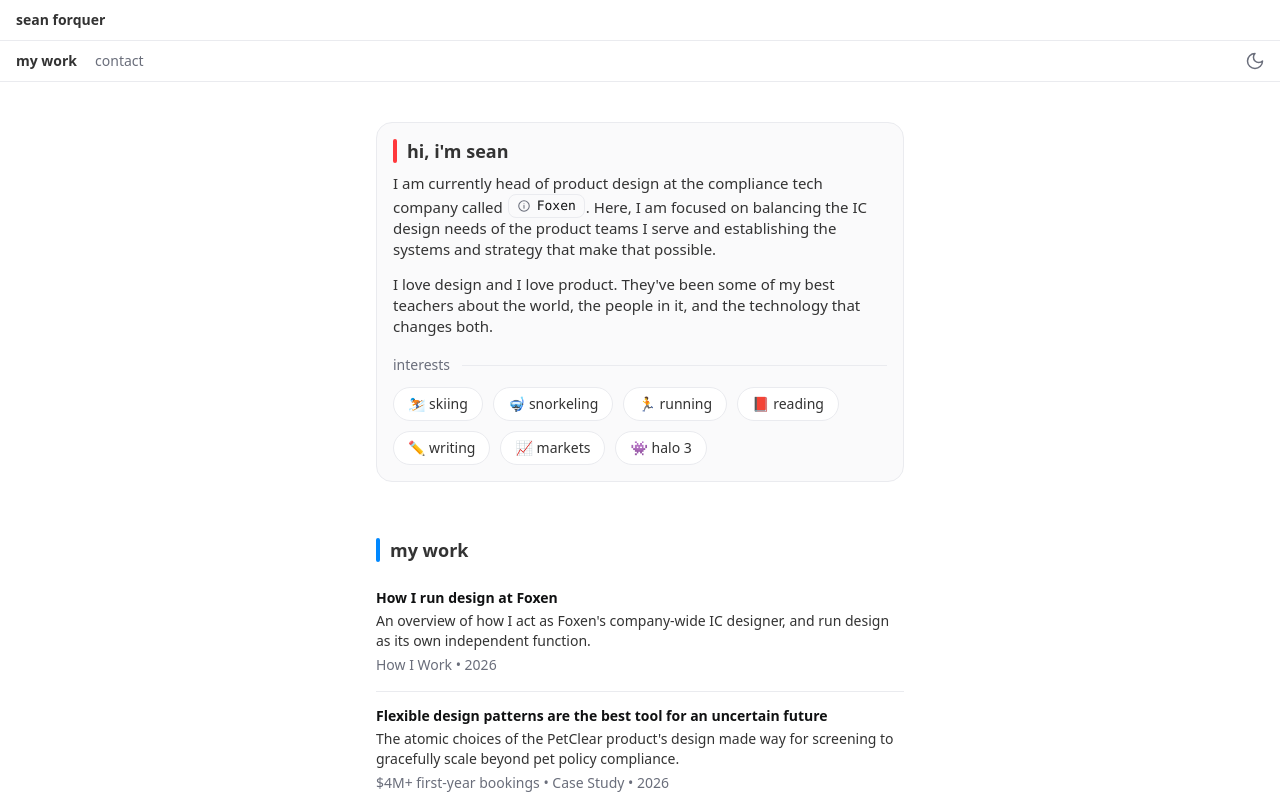
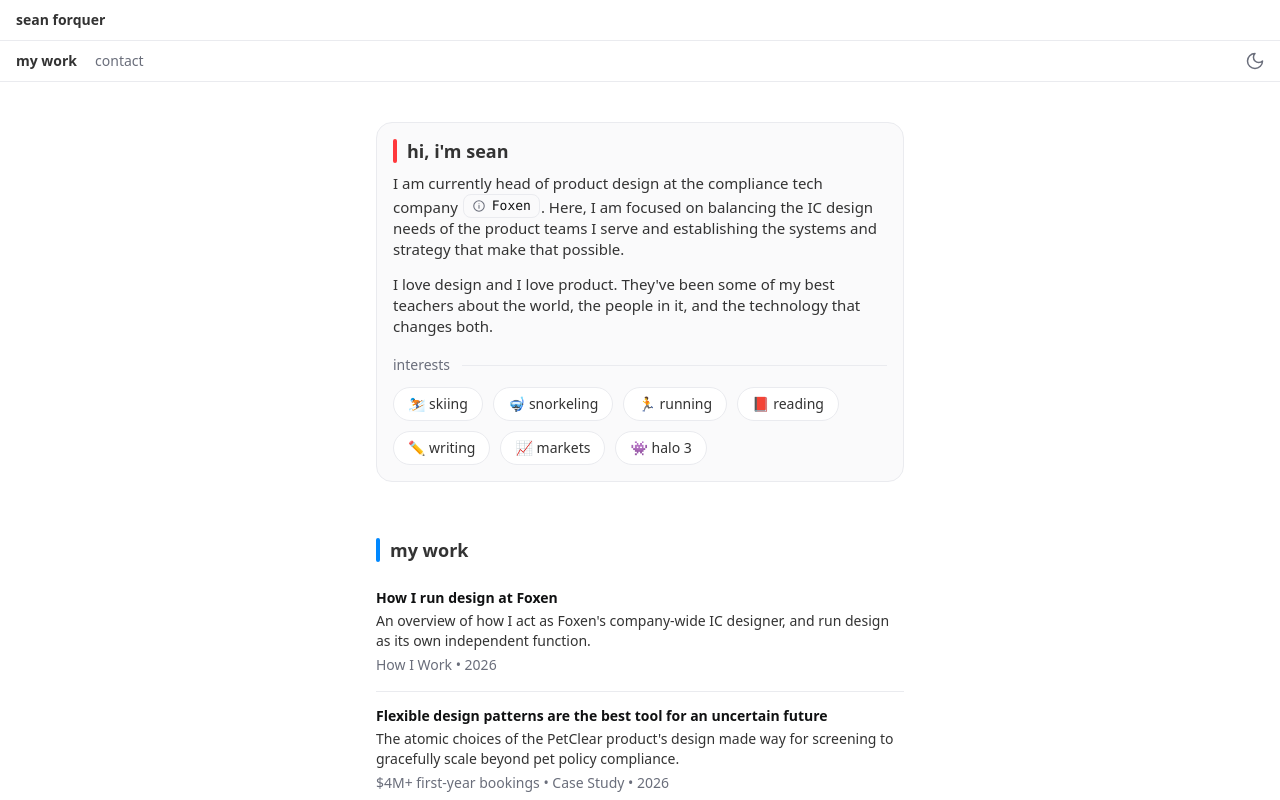
Before and after one commit to guser4579/seanfolio, a Next.js app: page / in a window 1280 px wide. Shown: the top 800 px of the page. Built offline with nearby package versions, Linux system fonts and the light colour scheme; no server answers.

Commit message:
content(site): drop "called" from the bio opening
Co-Authored-By: Claude Opus 5 <noreply@anthropic.com>

```diff
--- a/app/page.jsx
+++ b/app/page.jsx
@@ -29,7 +29,7 @@ export default async function Home() {
           </h1>
           <p>
             I am currently head of product design at the compliance tech
-            company called{' '}
+            company{' '}
             <InfoChip
               label="Foxen"
               text={FOXEN_ABOUT}
```
